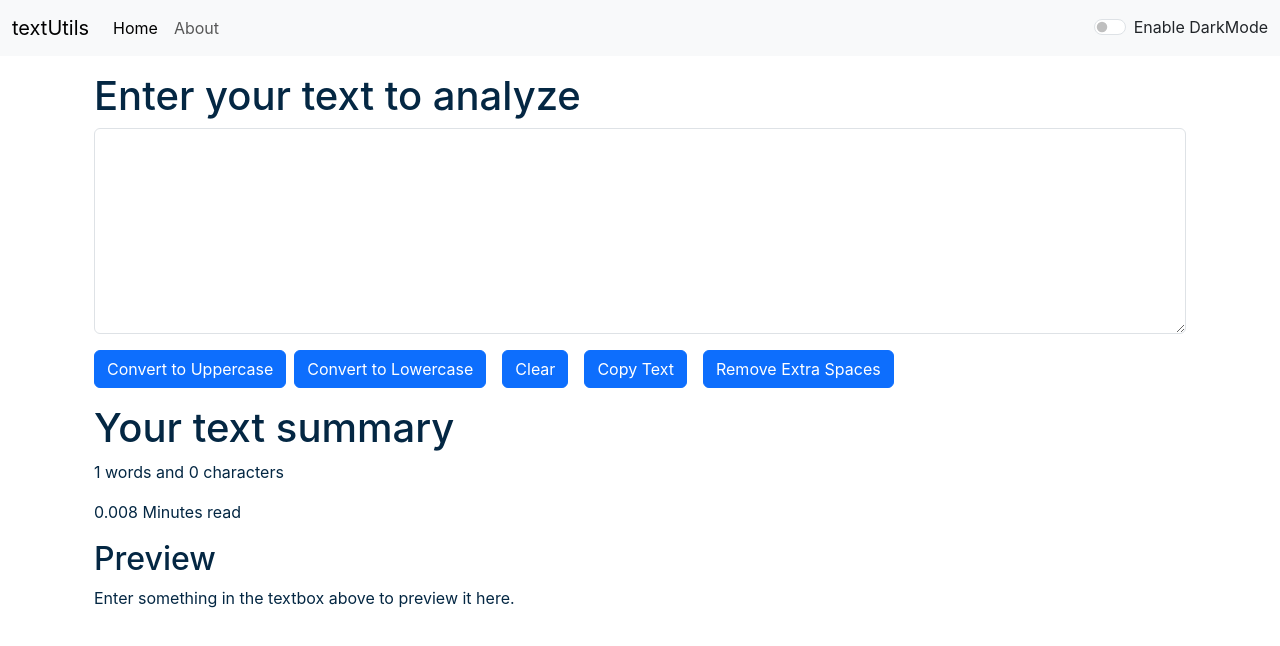
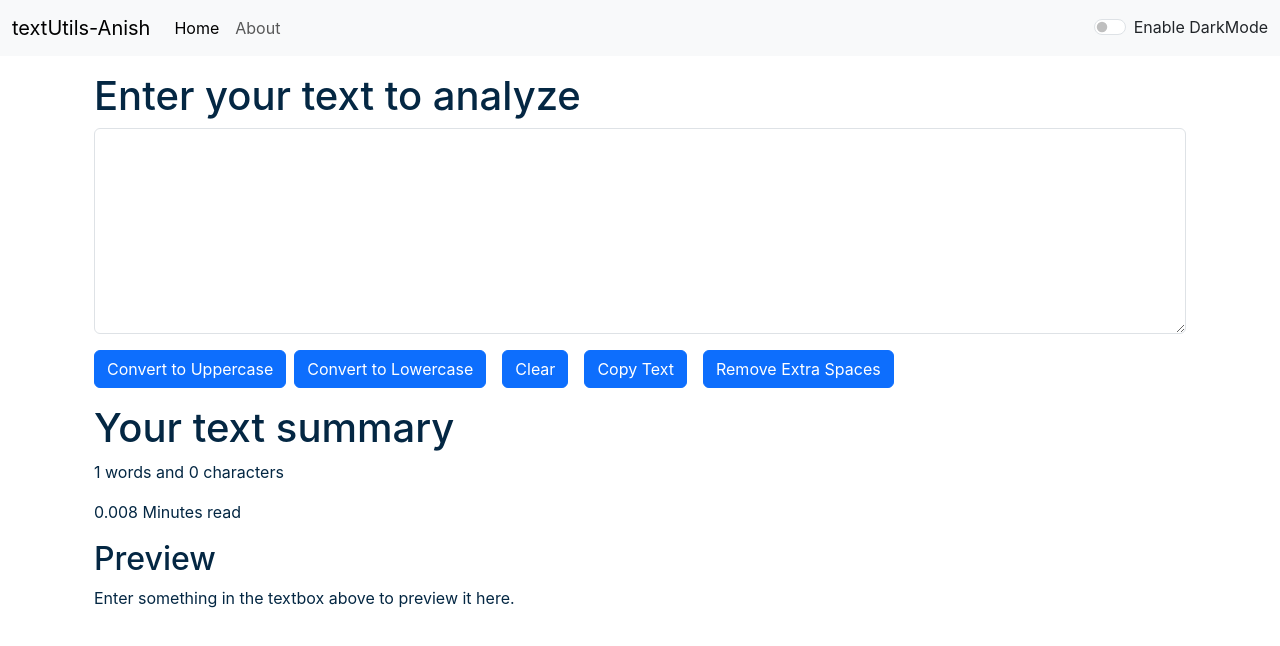
Before and after one commit to AnishBade/TextUtilities-App-React, a React (Create React App) app: page / in a window 1280 px wide. Shown: the top 646 px of the page. Built offline with nearby package versions, Linux system fonts and the light colour scheme.

Commit message:
continue

```diff
--- a/src/App.js
+++ b/src/App.js
@@ -41,7 +41,7 @@ function App() {
   return (
     <>
     <BrowserRouter>
-      <Navbar title="textUtils" mode={mode} toggleMode={toggleMode}/>
+      <Navbar title="textUtils-Anish" mode={mode} toggleMode={toggleMode}/>
       <Alert alert={alert}/>
       <div className="container my-3">
         <Routes>
```
Also changed, not shown: 1 other file (tests, documents, lock files or other folders).
